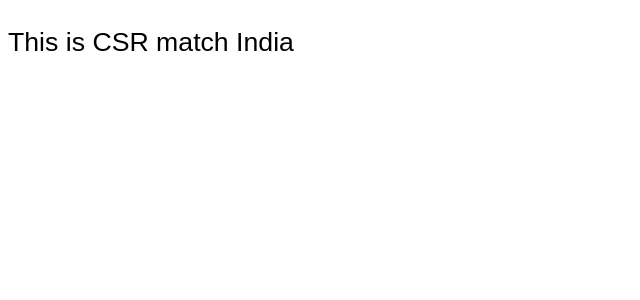
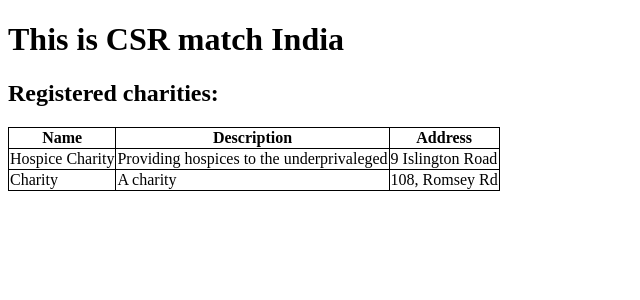
Before and after one commit to ecufip/charity_match, a Flask app: page / in a window 1280 px wide. Shown: the top 300 px of the page, without its empty margins (0-640 px from the left). Run offline with Flask 2, Linux system fonts and the light colour scheme; data comes from the database, SQL or seed files in the repository; both versions use the stored data as it was after the commit.

Commit message:
register route developed further and functional without password creation

```diff
--- a/application/application.py
+++ b/application/application.py
@@ -16,7 +16,6 @@ app.config.update(dict(
 ))
 app.config.from_envvar('APPLICATION_SETTINGS', silent=True)
 
-
 def connect_db():
     """Connects to database"""
     rv = sqlite3.connect(app.config['DATABASE'])
@@ -32,6 +31,12 @@ def get_db():
         g.sqlite_db = connect_db()
     return g.sqlite_db
 
+@app.teardown_appcontext
+def close_db(error):
+    """Closes the database again at the end of the request."""
+    if hasattr(g, 'sqlite_db'):
+        g.sqlite_db.close()
+
 def init_db():
     """Initializes the database"""
     db = get_db()
@@ -45,22 +50,25 @@ def initdb_command():
     init_db()
     print('Initialized the database.')
 
-@app.teardown_appcontext
-def close_db(error):
-    """Closes the database again at the end of the request."""
-    if hasattr(g, 'sqlite_db'):
-        g.sqlite_db.close()
+@app.route('/')
+def index():
+    db = get_db()
+    charities = db.execute('select * from charities order by id desc').fetchall()
+    return render_template('index.html', charity='name', charities=charities)
 
-@app.route('/')
-def show_charities():
-    db = get_db()
-    cur = db.execute('select name, description from charities order by id desc')
-    entries = cur.fetchall()
-    return render_template('index.html', charity="name")
-
-@app.route('/register')
+@app.route('/register', methods=['POST', 'GET'])
 def register():
-    return 'TODO'
+    if request.method == 'POST':
+        db = get_db()
+        db.execute('insert into charities (name, regNo, postCode, address, description) values (?, ?, ?, ?, ?)',
+                    [request.form['name'], request.form['regNo'],
+                    request.form['postCode'], request.form['address'],
+                    request.form['description']])
+        db.commit()
+        flash('New charity was successfully registered')
+        return redirect(url_for('index'))
+    else:
+        return render_template('register.html')
 
 @app.route('/login')
 def login():
--- a/application/static/style.css
+++ b/application/static/style.css
@@ -2,3 +2,12 @@
     font-family: Arial;
     font-size: 20pt;
 }
+tbody{
+    font-weight: normal;
+}
+table {
+    border-collapse: collapse;
+}
+table, th, td {
+    border: 1px solid black;
+}
--- a/application/templates/index.html
+++ b/application/templates/index.html
@@ -5,5 +5,28 @@
 {% endblock %}
 
 {% block main %}
-    <p>This is CSR match India</p>
+    <h1>This is CSR match India</h2>
+    <h2>Registered charities:</h2>
+    <table>
+        <thead>
+            <tr>
+                <th>Name</th>
+                <th>Description</th>
+                <th>Address</th>
+            </tr>
+        </thead>
+        <tbody>
+            {% for charity in charities %}
+            <tr>
+                <td>{{ charity.name }}</td>
+                <td>{{ charity.description }}</td>
+                <td>{{ charity.address }}</td>
+            </tr>
+            {% endfor %}
+        </tbody>
+    </table>
+
+
+
+
 {% endblock %}
```
Also changed, not shown: application/templates/register.html (added, +23 -0 lines), README.md, application/application.db.
